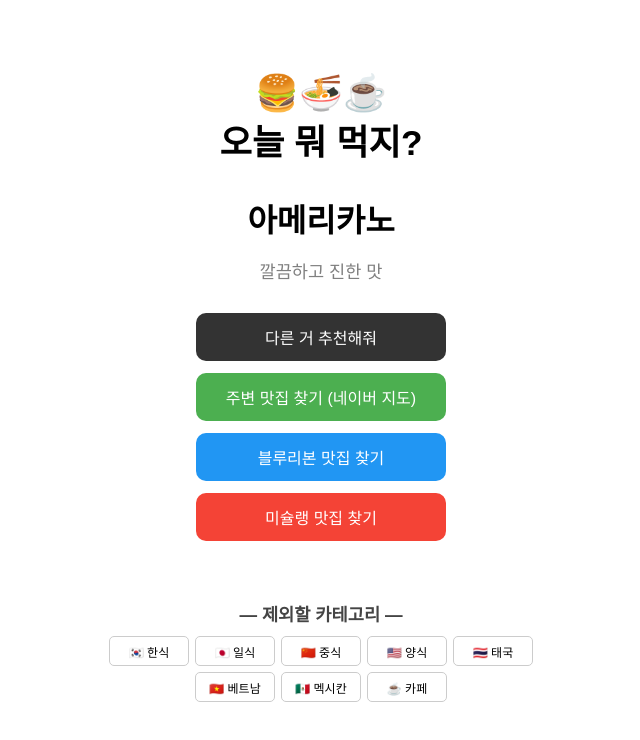
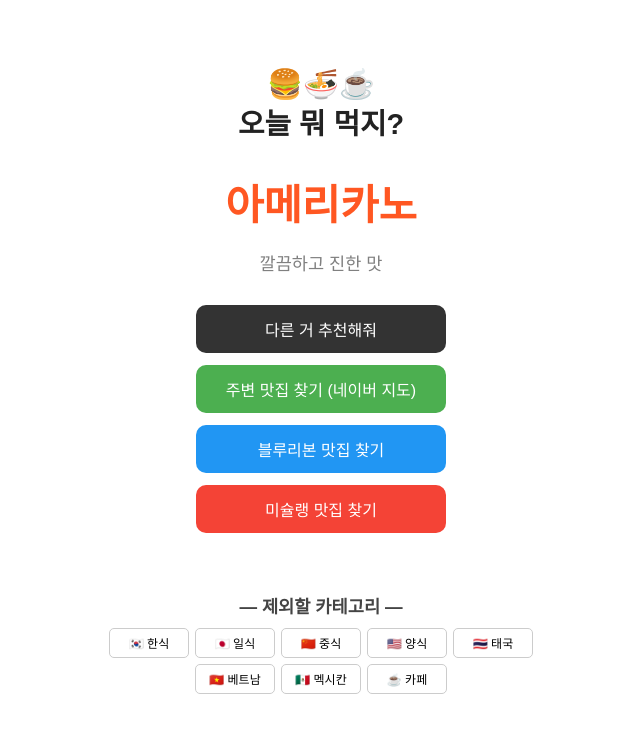
Before and after one commit to cho6200/whattodayeat, a plain HTML site: page index.html in a window 1280 px wide. Shown: the whole page, without its empty margins (319-959 px from the left). Drawn offline with Linux system fonts and the light colour scheme.

Commit message:
Update index.html

```diff
--- a/index.html
+++ b/index.html
@@ -11,11 +11,14 @@
       padding: 40px;
     }
     h1 {
-      font-size: 2.2rem;
+      font-size: 1.8rem;
+      color: #222;
+      margin-bottom: 10px;
     }
     .food {
-      font-size: 2rem;
-      font-weight: bold;
+      font-size: 2.6rem;
+      font-weight: 800;
+      color: #ff5722;
       margin: 30px 0 10px;
     }
     .desc {
@@ -89,8 +92,7 @@
   </style>
 </head>
 <body>
-  <h1>🍔🍜☕<br />
-  오늘 뭐 먹지?</h1>
+  <h1>🍔🍜☕<br />오늘 뭐 먹지?</h1>
 
   <p class="food" id="food">불러오는 중...</p>
   <p class="desc" id="desc"></p>
@@ -156,7 +158,6 @@
         btn.classList.add("btn-excluded");
       }
 
-      // 현재 음식이 제외된 카테고리에 속하면 자동 추천 변경
       if (current && excluded.has(current.category)) {
         showRandomFood();
       }
@@ -178,7 +179,6 @@
     function searchMichelin() {
       const foodName = document.getElementById("food").textContent;
       if (!foodName || foodName.includes("불러오는 중")) return;
-
       const michelinMap = {
         한식: "한식", 일식: "일식", 중식: "중식", 양식: "이탈리안",
         태국: "태국", 베트남: "베트남", 멕시칸: "멕시칸", 카페: "디저트"
```
